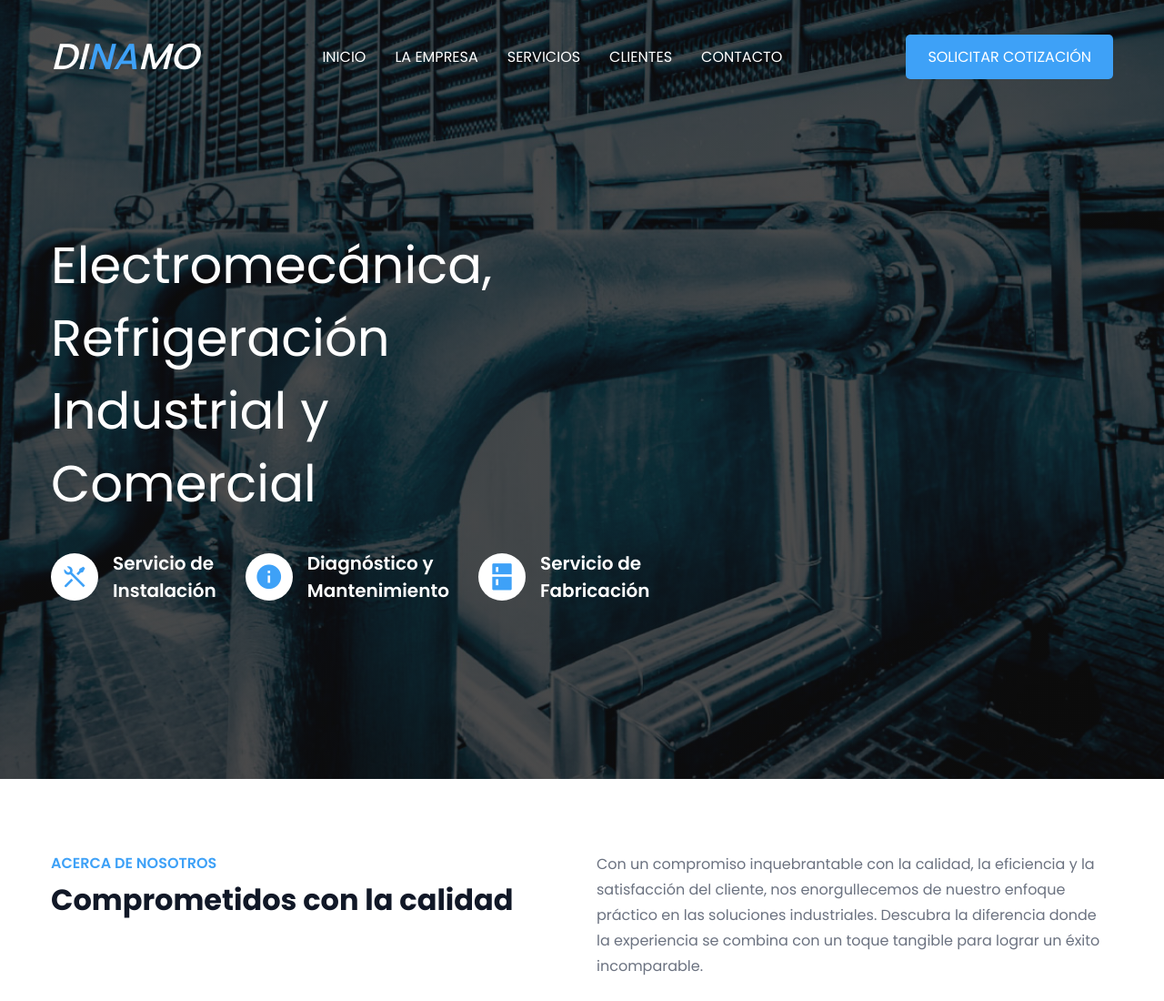
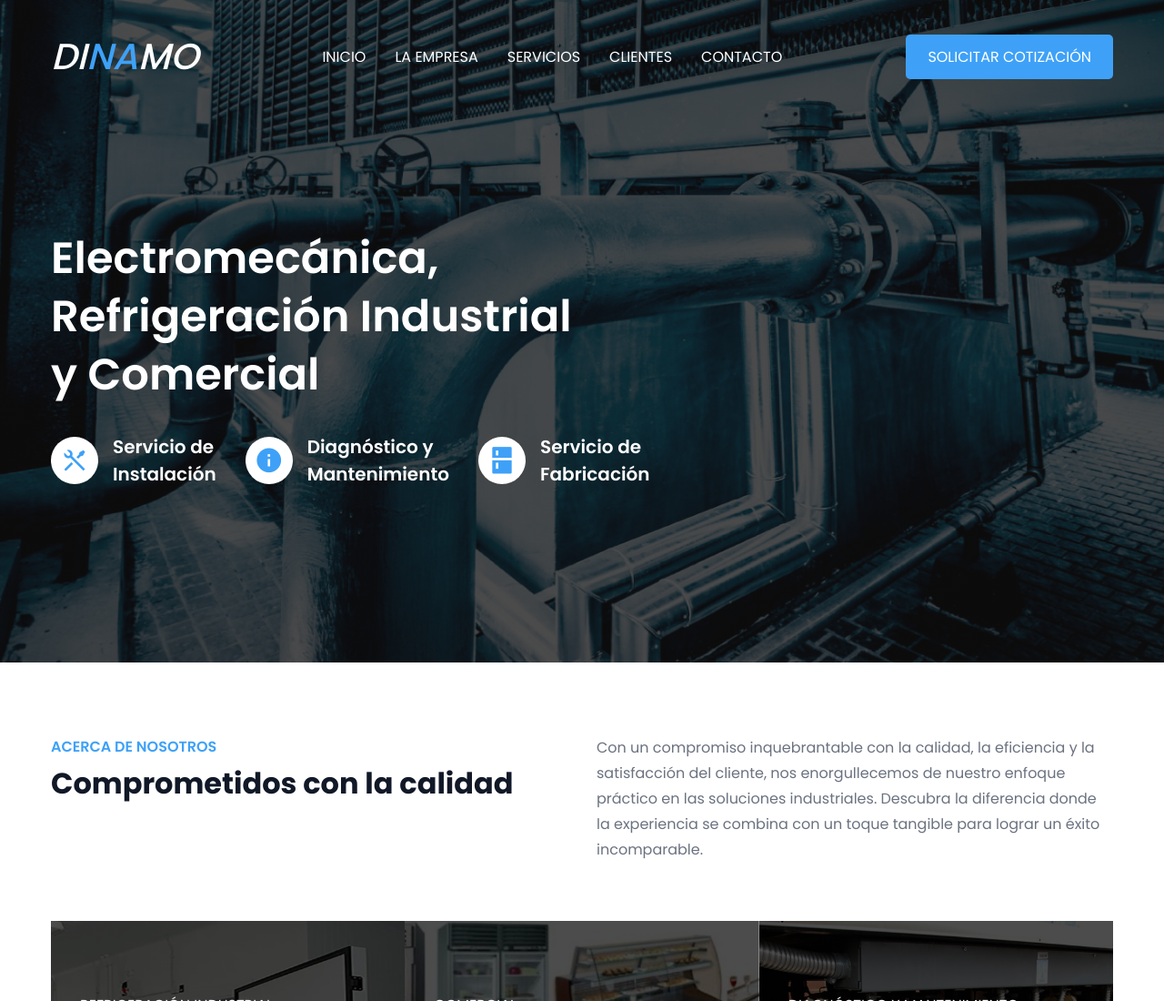
Before and after one commit to gabcasco/gabcasco.github.io, a plain HTML site: page index.html in a window 1280 px wide. Shown: the top 1100 px of the page at 91% size. Drawn offline with nearby package versions, Linux system fonts and the light colour scheme.

Commit message:
font-size fix

```diff
--- a/styles.css
+++ b/styles.css
@@ -167,10 +167,10 @@ nav {
 
 .header__container h1 {
   margin-bottom: 2rem;
-  max-width: 400px;
-  font-size: 3.5rem;
-  font-weight: 400;
-  line-height: 5rem;
+  max-width: 600px;
+  font-size: 3rem;
+  font-weight: 600;
+  line-height: 4rem;
   color: var(--white);
 }
 
```
